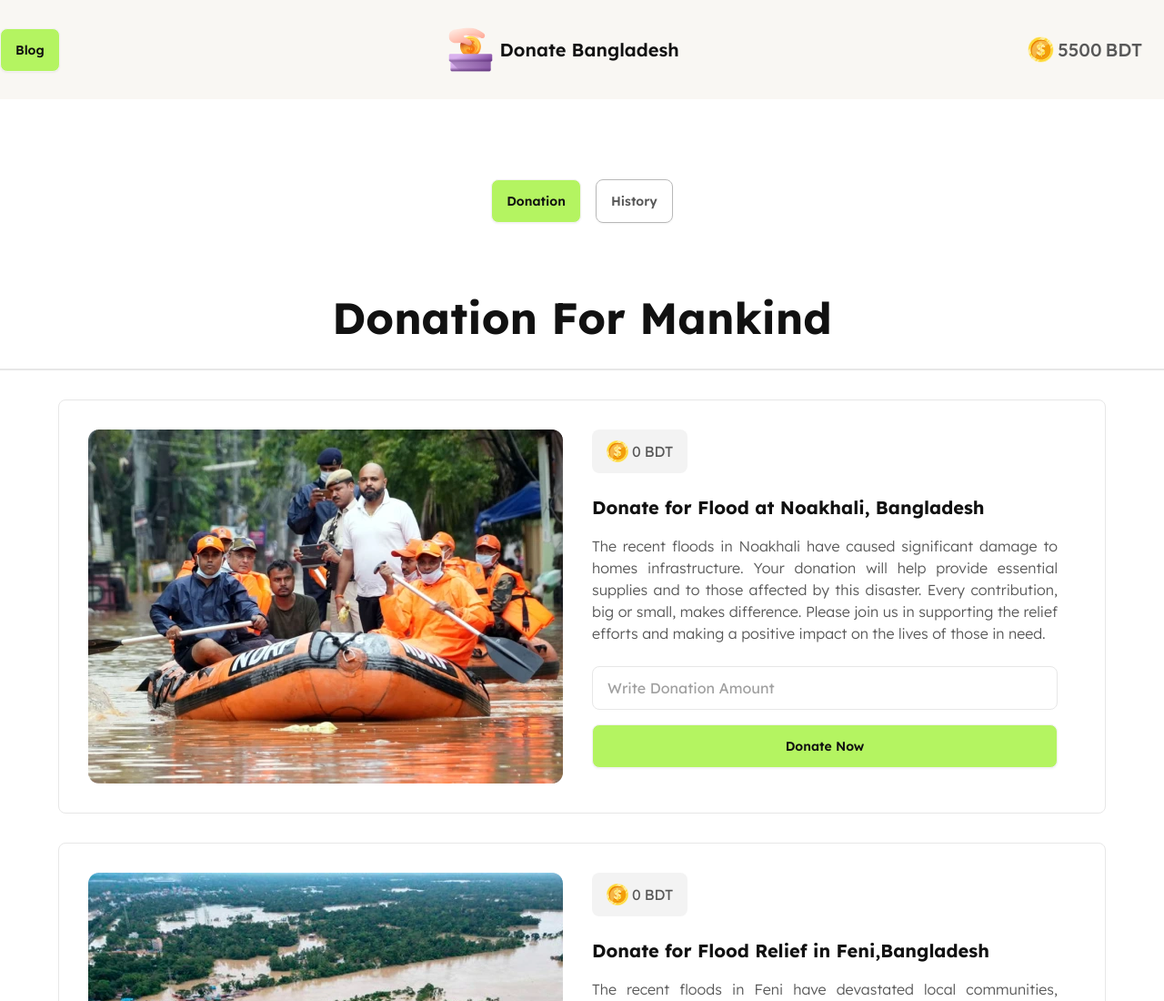
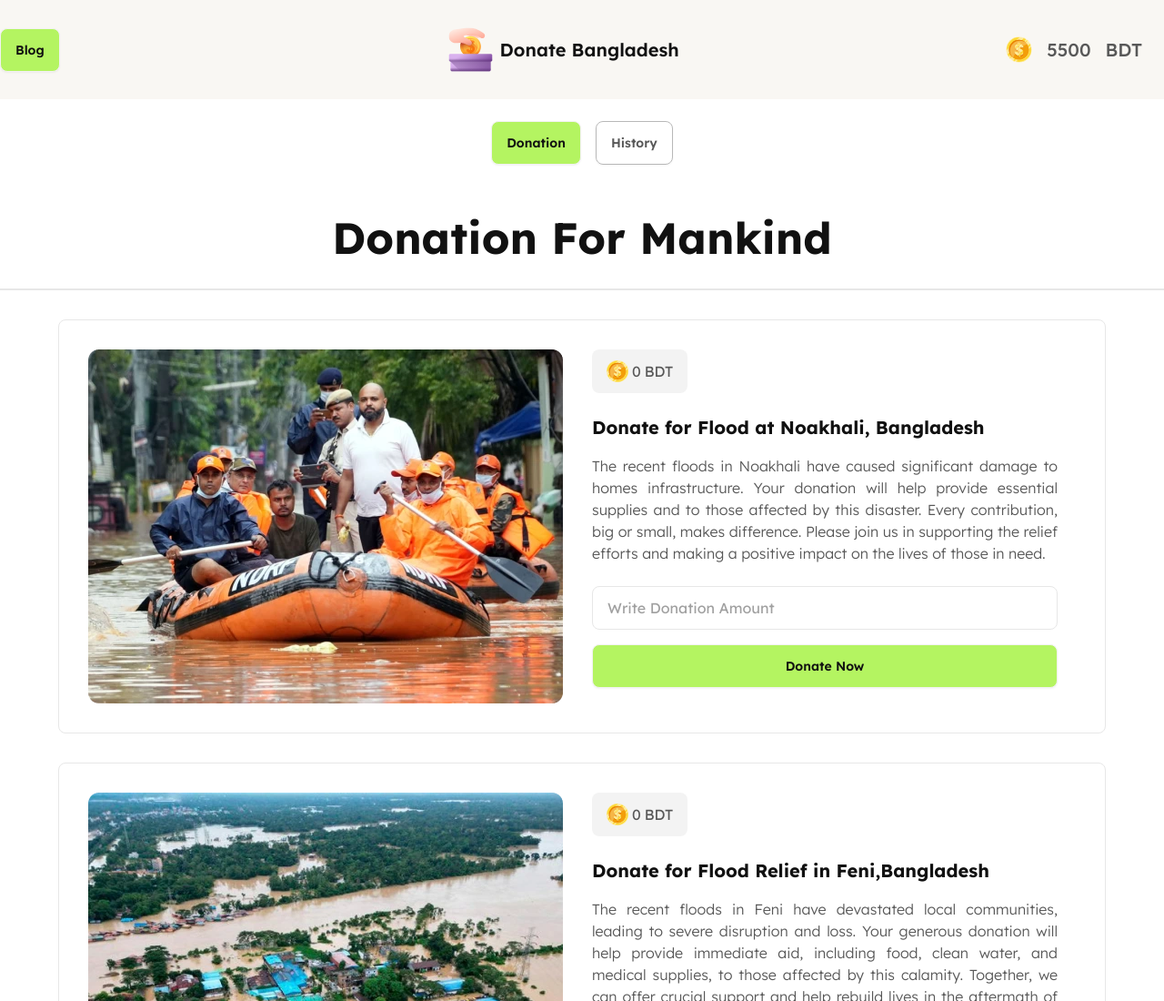
Before and after one commit to adnanakhlasofficial/assignment-5, a website: page index.html in a window 1280 px wide. Shown: the top 1100 px of the page at 91% size. Drawn offline with Linux system fonts and the light colour scheme.

Commit message:
Navbar spacing fixed

```diff
--- a/index.html
+++ b/index.html
@@ -13,7 +13,7 @@
 
 <body class="font-lexend space-y-8">
     <!-- Header -->
-    <header class="backdrop-blur-xl bg-white/30 space-y-10 sticky top-0">
+    <header class="backdrop-blur-xl bg-white/30 sticky top-0">
         <div class="bg-backgrond ">
             <!-- Navigation -->
         <nav class="py-6 container mx-auto flex items-center justify-between gap-4 flex-col lg:flex-row">
@@ -253,7 +253,7 @@
         </div>
 
         <!-- Buttons -->
-        <div class="stat-space !gap-4 !py-12">
+        <div class="stat-space !gap-4 !py-6">
             <button id="donation-tab" class="btn-main">Donation</button>
             <button id="history-tab" class="btn-secondary">History</button>
         </div>
--- a/src/input.css
+++ b/src/input.css
@@ -27,7 +27,7 @@
         @apply text-base font-light text-dark-gray
     }
     .stat-space {
-        @apply flex items-center justify-center gap-1;
+        @apply flex items-center justify-center;
     }
     .stat{
         @apply text-dark-gray font-medium;
```
Also changed, not shown: src/output.css.
